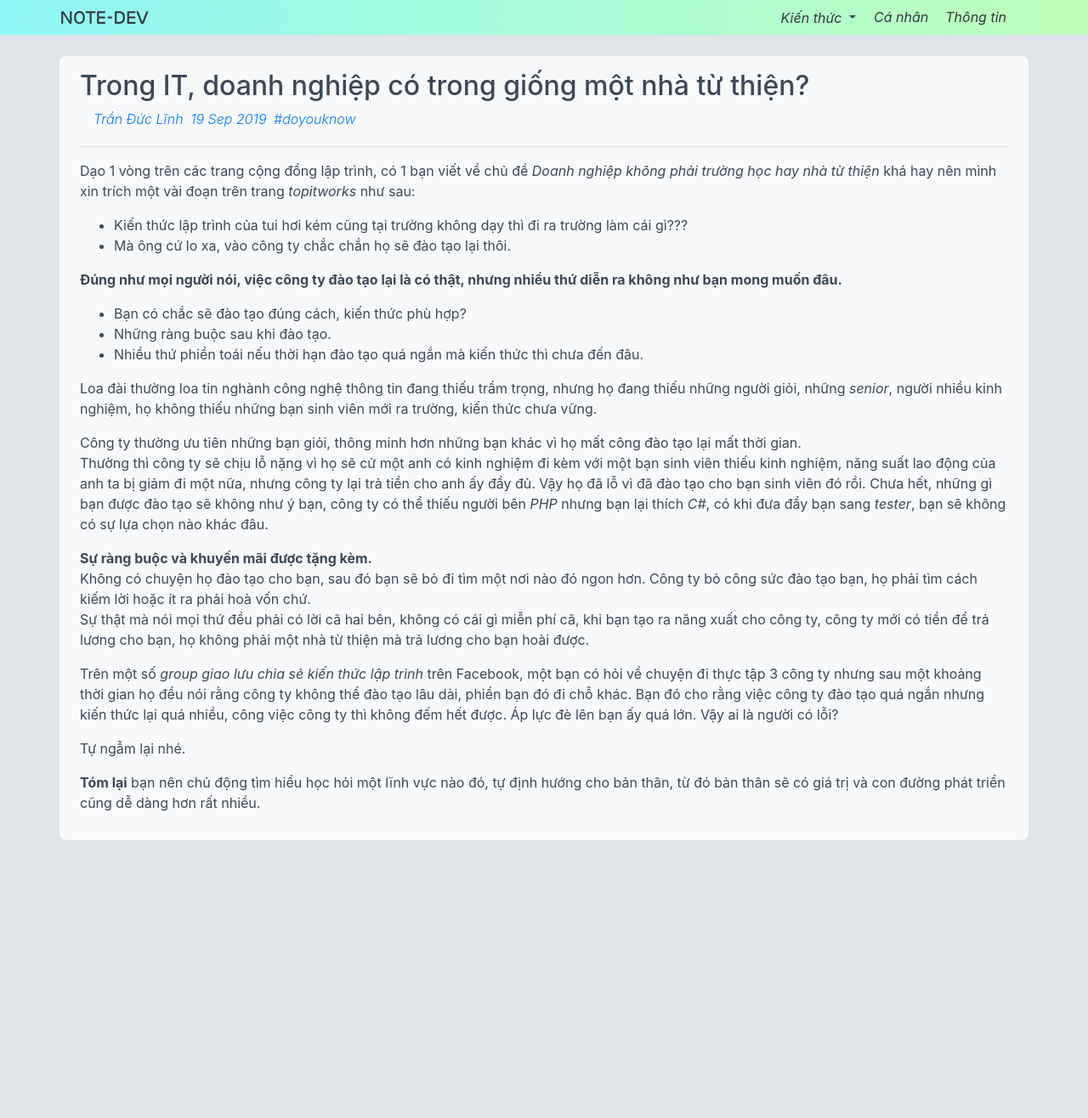
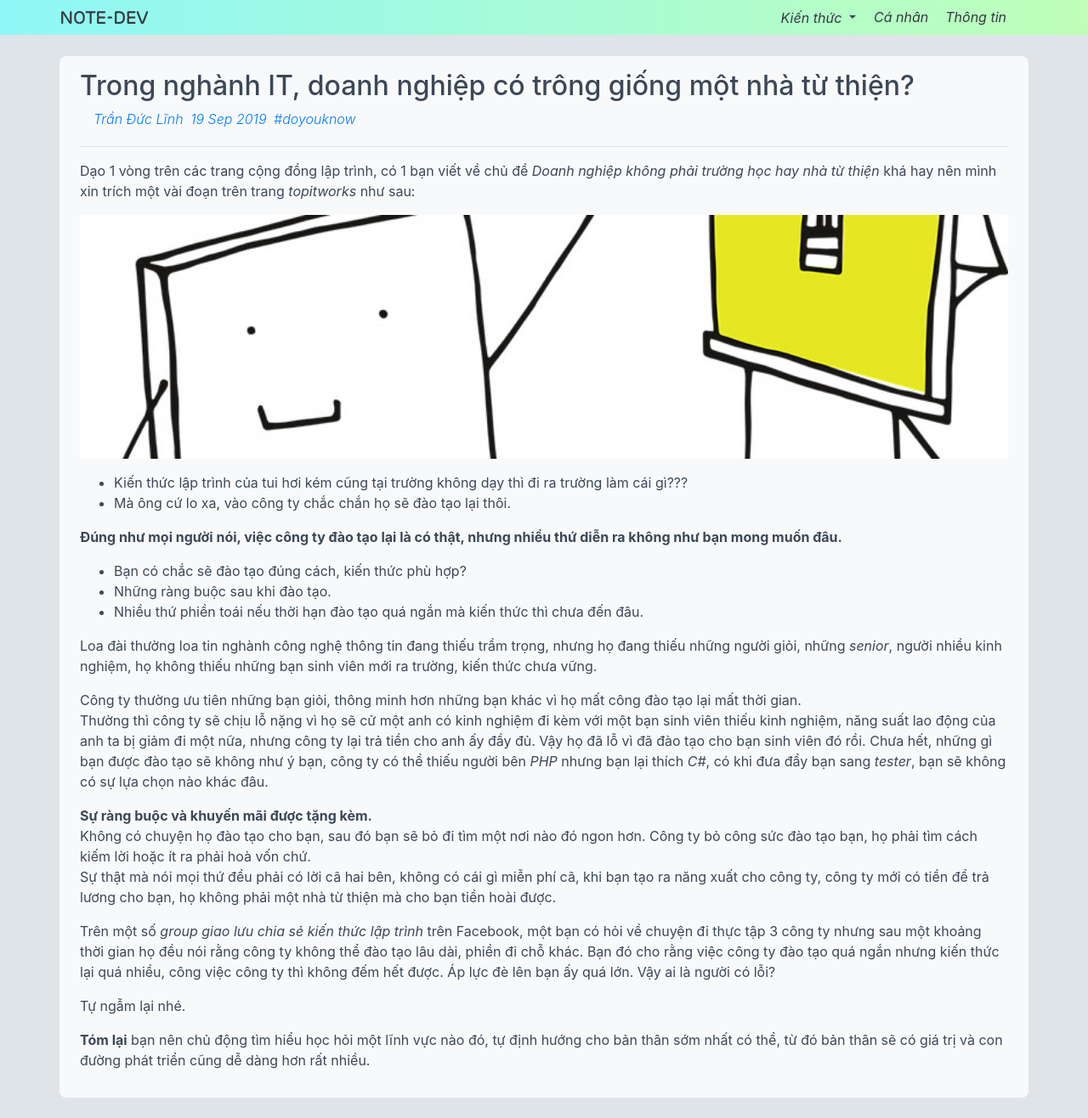
Before and after one commit to tranduclinh197/tranduclinh197.github.io, a Jekyll site: the page built from _posts/change_file/2019-09-19-doanh-nghiep-hay-tu-thien.md, in a window 1280 px wide. Shown: the whole page at 85% size. Built offline with Jekyll 4.4.1, drawn with Linux system fonts in a browser that asks for light colours; before the commit the page ends 1013 px from its top, so only the background shows below that.

Commit message:
fixIMGblog9

```diff
--- a/_posts/change_file/2019-09-19-doanh-nghiep-hay-tu-thien.md
+++ b/_posts/change_file/2019-09-19-doanh-nghiep-hay-tu-thien.md
@@ -1,6 +1,6 @@
 ---
 layout: post
-title:  "Trong IT, doanh nghiệp có trong giống một nhà từ thiện?"
+title:  "Trong nghành IT, doanh nghiệp có trông giống một nhà từ thiện?"
 date:  2019-09-19 23:21:05 +0700
 categories: tu-tuong-IT
 author: Trần Đức Lĩnh
@@ -9,6 +9,8 @@ img-title: /assets/img/blog9.jpg
 permalink: /doanh-nghiep-hay-mot-nha-tu-thien
 ---
 Dạo 1 vòng trên các trang cộng đồng lập trình, có 1 bạn viết về chủ đề *Doanh nghiệp không phải trường học hay nhà từ thiện* khá hay nên mình xin trích một vài đoạn trên trang *topitworks* như sau:
+
+![image-title-here](/assets/img/img-post/cong-ty-hay-nha-tu-thien/img-title.jpg){:width="100%"}
 
 * Kiến thức lập trình của tui hơi kém cũng tại trường không dạy thì đi ra trường làm cái gì???
 * Mà ông cứ lo xa, vào công ty chắc chắn họ sẽ đào tạo lại thôi.
@@ -25,10 +27,10 @@ Thường thì công ty sẽ chịu lỗ nặng vì họ sẽ cử một anh có
 
 **Sự ràng buộc và khuyến mãi được tặng kèm.**<br/>
 Không có chuyện họ đào tạo cho bạn, sau đó bạn sẽ bỏ đi tìm một nơi nào đó ngon hơn. Công ty bỏ công sức đào tạo bạn, họ phải tìm cách kiếm lời hoặc ít ra phải hoà vốn chứ.<br/>
-Sự thật mà nói mọi thứ đều phải có lời cã hai bên, không có cái gì miễn phí cã, khi bạn tạo ra năng xuất cho công ty, công ty mới có tiền để trả lương cho bạn, họ không phải một nhà từ thiện mà trả lương cho bạn hoài được.
+Sự thật mà nói mọi thứ đều phải có lời cã hai bên, không có cái gì miễn phí cã, khi bạn tạo ra năng xuất cho công ty, công ty mới có tiền để trả lương cho bạn, họ không phải một nhà từ thiện mà cho bạn tiền hoài được.
 
-Trên một số *group giao lưu chia sẻ kiến thức lập trình* trên Facebook, một bạn có hỏi về chuyện đi thực tập 3 công ty nhưng sau một khoảng thời gian họ đều nói rằng công ty không thể đào tạo lâu dài, phiền bạn đó đi chỗ khác. Bạn đó cho rằng việc công ty đào tạo quá ngắn nhưng kiến thức lại quá nhiều, công việc công ty thì không đếm hết được. Áp lực đè lên bạn ấy quá lớn. Vậy ai là người có lỗi?<br/>
+Trên một số *group giao lưu chia sẻ kiến thức lập trình* trên Facebook, một bạn có hỏi về chuyện đi thực tập 3 công ty nhưng sau một khoảng thời gian họ đều nói rằng công ty không thể đào tạo lâu dài, phiền đi chỗ khác. Bạn đó cho rằng việc công ty đào tạo quá ngắn nhưng kiến thức lại quá nhiều, công việc công ty thì không đếm hết được. Áp lực đè lên bạn ấy quá lớn. Vậy ai là người có lỗi?<br/>
 
 Tự ngẫm lại nhé.
 
-**Tóm lại** bạn nên chủ động tìm hiểu học hỏi một lĩnh vực nào đó, tự định hướng cho bản thân, từ đó bản thân sẽ có giá trị và con đường phát triển cũng dễ dàng hơn rất nhiều.
+**Tóm lại** bạn nên chủ động tìm hiểu học hỏi một lĩnh vực nào đó, tự định hướng cho bản thân sớm nhất có thể, từ đó bản thân sẽ có giá trị và con đường phát triển cũng dễ dàng hơn rất nhiều.
```
Also changed, not shown: assets/img/blog9.jpg (added), assets/img/img-post/cong-ty-hay-nha-tu-thien/img-title.jpg (added).
